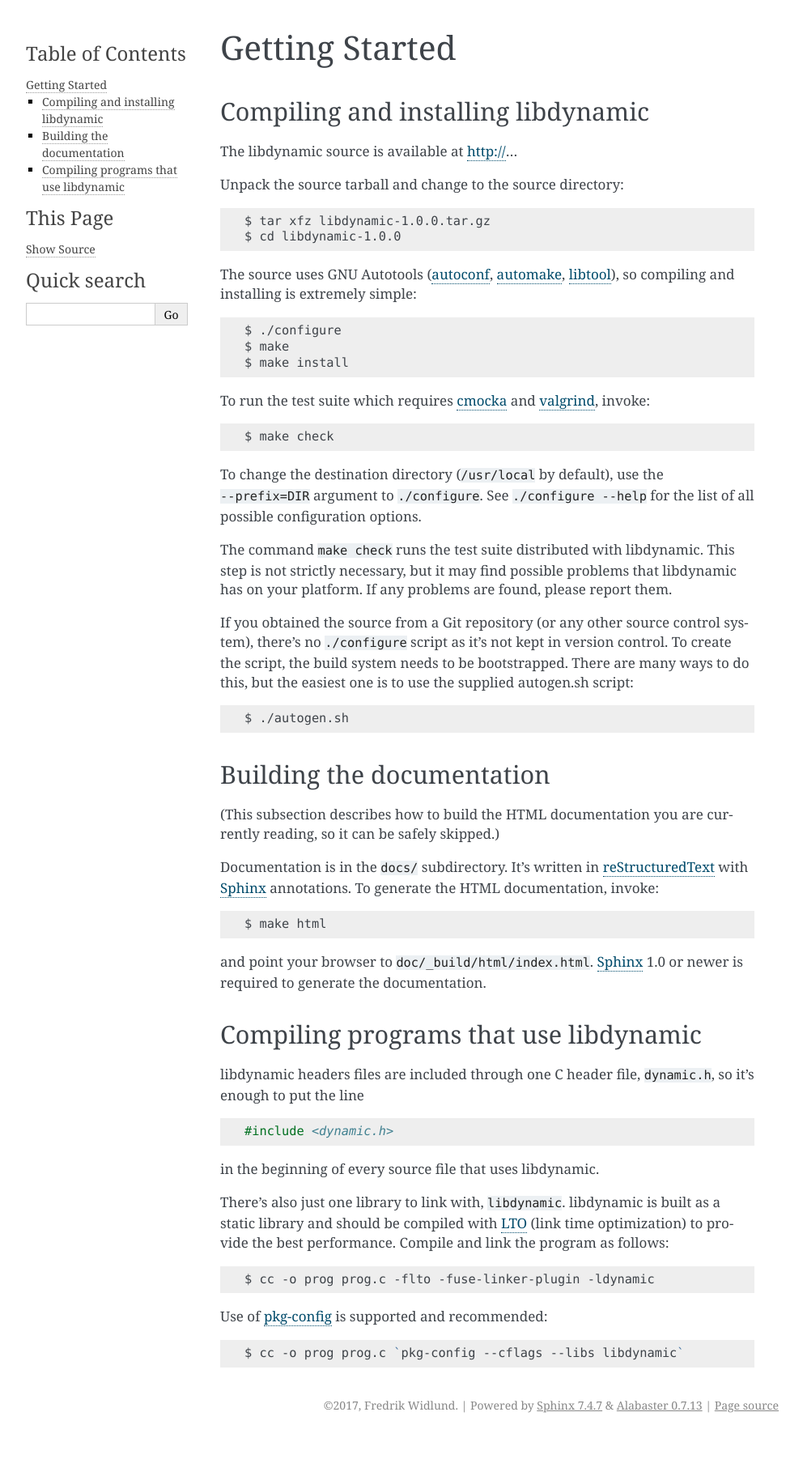
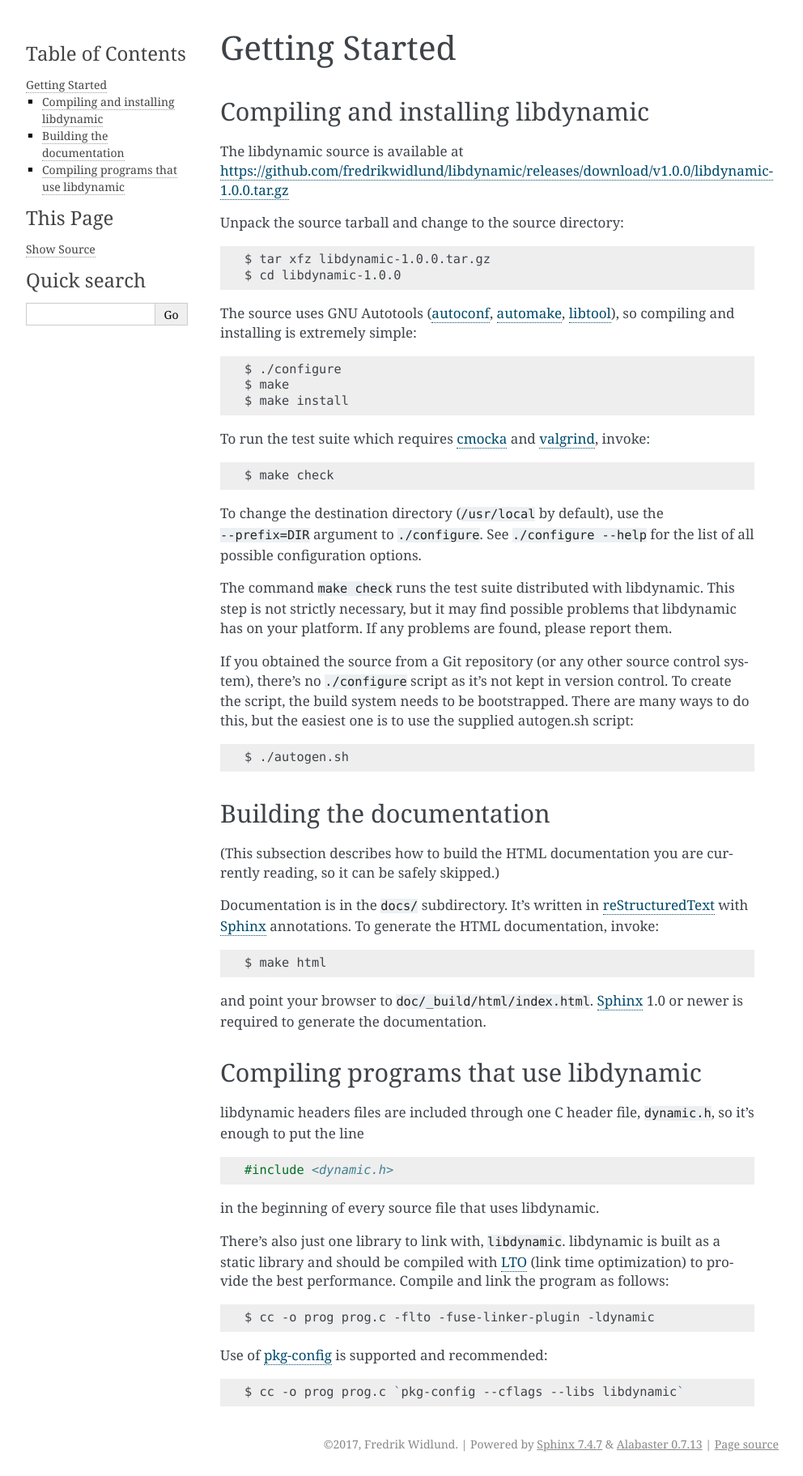
Before and after one commit to fredrikwidlund/libdynamic, a Sphinx documentation site: the page built from docs/gettingstarted.rst, in a window 1280 px wide. Shown: the whole page at 81% size, without its empty margins (148-1140 px from the left). Built offline with Sphinx 7.4.7, drawn with Linux system fonts in a browser that asks for light colours; before the commit the page ends 1775 px from its top, so only the background shows below that; some of the changed lines change nothing that is shown.

Commit message:
Update release link

```diff
--- a/docs/gettingstarted.rst
+++ b/docs/gettingstarted.rst
@@ -8,7 +8,7 @@ Compiling and installing libdynamic
 ===================================
 
 The libdynamic source is available at
-http://...
+https://github.com/fredrikwidlund/libdynamic/releases/download/v1.0.0/libdynamic-1.0.0.tar.gz
 
 Unpack the source tarball and change to the source directory:
 
```
